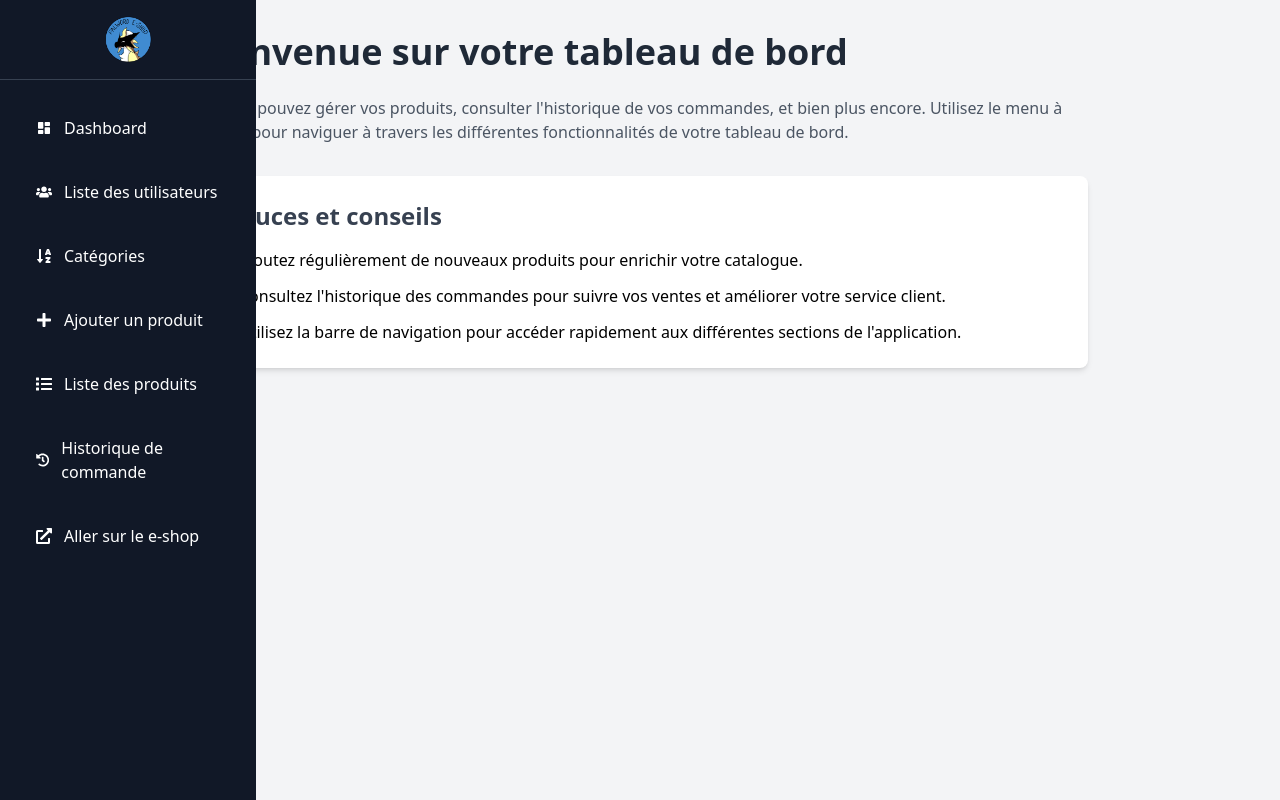
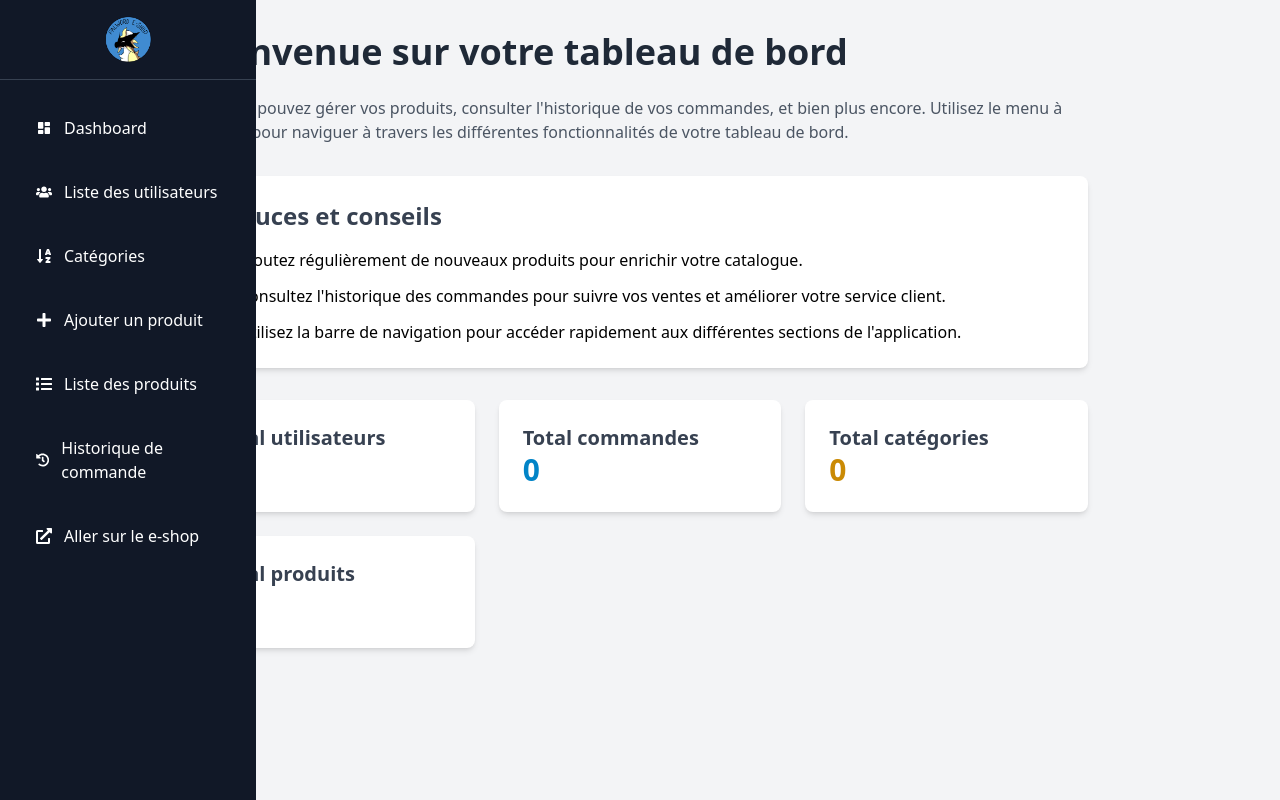
Before and after one commit to Pyragnis/backofficepalworld, a React (Create React App) app: page /dashboard in a window 1280 px wide. Built offline with nearby package versions, Linux system fonts and the light colour scheme; no server answers.

Commit message:
add: dashboard count users, orders, categories, products

```diff
--- a/src/pages/Dashboard.js
+++ b/src/pages/Dashboard.js
@@ -1,13 +1,43 @@
-import React from 'react';
+import React, { useEffect, useState } from 'react';
 import Sidebar from '../components/sidebar';
+import axios from 'axios';
 
 const Dashboard = () => {
+  const [totalOrders, setTotalOrders] = useState(0);
+  const [totalUsers, setTotalUsers] = useState(0);
+  const [totalCategories, setTotalCategories] = useState(0);
+  const [totalProducts, setTotalProducts] = useState(0);
+
+  const fetchCounts = async () => {
+    try {
+      // Récupérer le nombre de commandes
+      const ordersResponse = await axios.get(`http://localhost:${process.env.REACT_APP_PORT_BDD_API}/api/orders/count`);
+      setTotalOrders(ordersResponse.data.count);
+
+      // Récupérer le nombre d'utilisateurs
+      const usersResponse = await axios.get(`http://localhost:${process.env.REACT_APP_PORT_BDD_API}/api/users/count`);
+      setTotalUsers(usersResponse.data.count);
+
+      // Récupérer le nombre de catégories
+      const categoriesResponse = await axios.get(`http://localhost:${process.env.REACT_APP_PORT_BDD_API}/api/category/count`);
+      setTotalCategories(categoriesResponse.data.count);
+
+      // Récupérer le nombre de produtis
+      const productsResponse = await axios.get(`http://localhost:${process.env.REACT_APP_PORT_BDD_API}/api/products/count`);
+      setTotalProducts(productsResponse.data.count);
+    } catch (error) {
+      console.error('Erreur lors de la récupération des statistiques:', error);
+    }
+  };
+
+  useEffect(() => {
+    fetchCounts();
+  }, []);
+
   return (
     <div className="flex min-h-screen bg-gray-100">
-      {/* Sidebar */}
       <Sidebar />
 
-      {/* Contenu principal */}
       <main className="flex-1 p-8">
         <section className="max-w-4xl mx-auto">
           <h1 className="text-4xl font-bold mb-6 text-gray-800">Bienvenue sur votre tableau de bord</h1>
@@ -24,6 +54,27 @@ const Dashboard = () => {
             </ul>
           </div>
         </section>
+
+        <section className="max-w-4xl mx-auto mt-8">
+          <div className="grid grid-cols-1 md:grid-cols-3 gap-6 mb-8">
+            <div className="bg-white p-6 rounded-lg shadow-md">
+              <h2 className="text-xl font-semibold text-gray-700">Total utilisateurs</h2>
+              <p className="text-3xl font-bold text-green-600">{totalUsers}</p>
+            </div>
+            <div className="bg-white p-6 rounded-lg shadow-md">
+              <h2 className="text-xl font-semibold text-gray-700">Total commandes</h2>
+              <p className="text-3xl font-bold text-sky-600">{totalOrders}</p>
+            </div>
+            <div className="bg-white p-6 rounded-lg shadow-md">
+              <h2 className="text-xl font-semibold text-gray-700">Total catégories</h2>
+              <p className="text-3xl font-bold text-yellow-600">{totalCategories}</p>
+            </div>
+            <div className="bg-white p-6 rounded-lg shadow-md">
+              <h2 className="text-xl font-semibold text-gray-700">Total produits</h2>
+              <p className="text-3xl font-bold text-red-600">{totalProducts}</p>
+            </div>
+          </div>
+        </section>
       </main>
     </div>
   );
```
